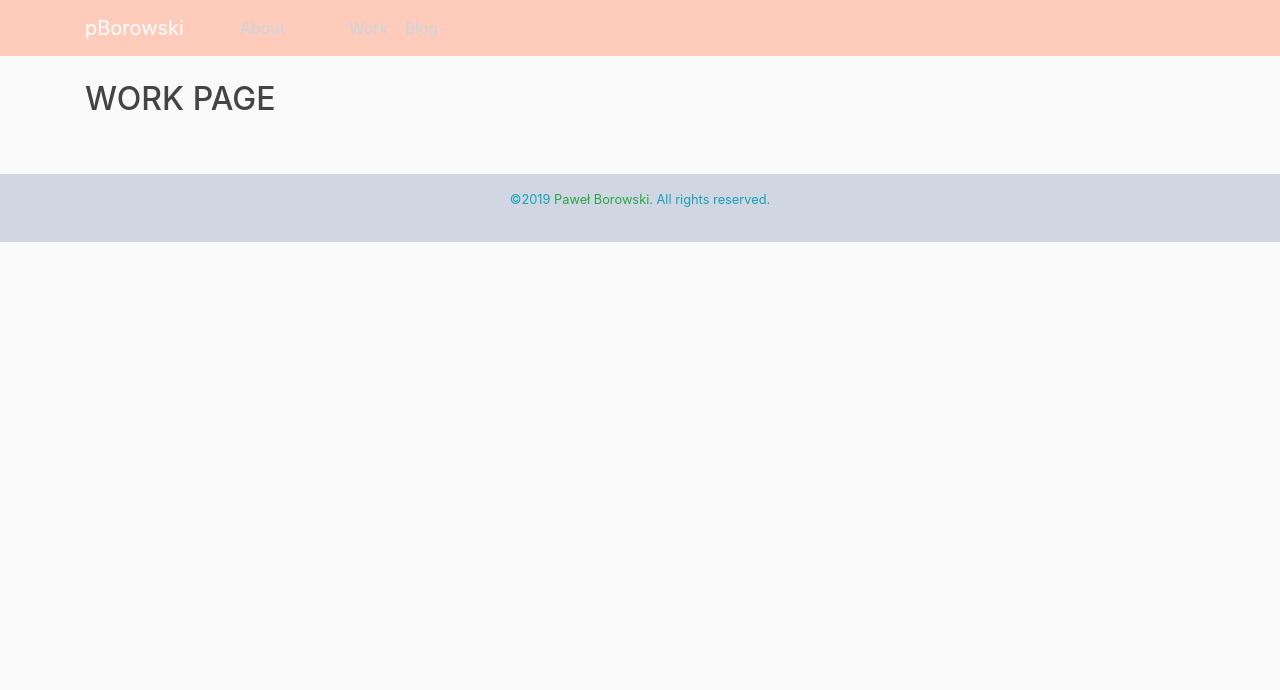
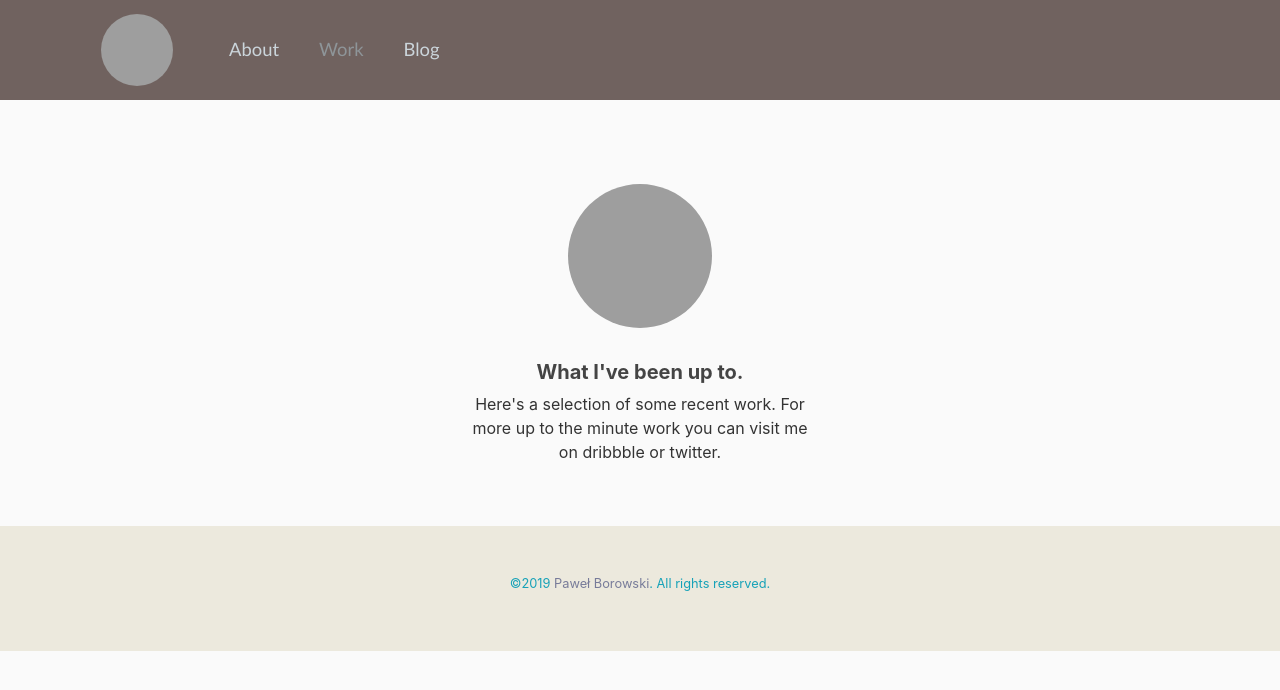
Before and after one commit to pawelBorowski/mysite, a Django app: page /work/ in a window 1280 px wide. Shown: the top 690 px of the page. Run offline with Django 3.2, Linux system fonts and the light colour scheme; some libraries are stand-ins or nearby versions; grey boxes are pictures that could not be loaded.

Commit message:
Cosmetic changes in css and html files

```diff
--- a/blog/static/blog/main.css
+++ b/blog/static/blog/main.css
@@ -1,7 +1,11 @@
+@import url(http://fonts.googleapis.com/css?family=Oswald:400,300,700);
+
 body {
   background: #fafafa;
   color: #333333;
   margin-top: 5rem;
+  overflow-x: hidden;
+  /* font-family: 'Oswald', sans-serif !important; */
 }
 
 h1, h2, h3, h4, h5, h6 {
@@ -14,16 +18,15 @@ ul {
 
 .bg-steel {
   /* background-color: #5B554E; */
-  background-color: #ffccbc;
+  background-color: #70625F;
 }
 
-.bg-foo {
-  /* background-color: #5B554E; */
-  background-color: #7d7d7d;
+.active-nav {
+    color: #945341
 }
 
 .site-header .navbar-nav .nav-link {
-  /* color: #cbd5db; Home About buttons */
+  /* Home About buttons */
   color: #cbd5db
 }
 
@@ -92,10 +95,35 @@ a.article-title:hover {
   margin-right: 8px;
 }
 
+.font-change {
+    font-family: "Calibri", Garamond, 'Comic Sans MS';
+}
+
 .my-logo {
   height: 72px;
   width: 72px;
   margin-right: 8px;
+}
+
+.up-to {
+  height: 144px;
+  width: 144px;
+  margin-top: 8px;
+  margin-bottom: 8px;
+}
+
+.coding {
+  height: 317px;
+  width: 500px;
+  /* margin-top: 8px;
+  margin-bottom: 8px; */
+}
+
+.app {
+  height: 322px;
+  width: 500px;
+  /* margin-top: 8px;
+  margin-bottom: 8px; */
 }
 
 .account-img-post {
--- a/blog/templates/main.html
+++ b/blog/templates/main.html
@@ -16,23 +16,25 @@
       {% else %}
         <title>Pawel Borowski Demo Website</title>
       {% endif %}
+
   </head>
+
   <body>
 
     <header class="site-header">
-      <nav class="navbar navbar-expand-md navbar-dark bg-steel fixed-top">
+      <nav class="navbar navbar-expand-md navbar-dark bg-steel fixed-top" style="height: 100px">
         <div class="container">
-          <a class="navbar-brand mr-5" href="{% url "home" %}">pBorowski</a>
+          <!-- <a class="navbar-brand mr-5" href="{% url "home" %}">pBorowski</a> -->
+          <a class="nav-item nav-link" href="{% url "home" %}"><img class="rounded-circle my-logo" src="/media/profile2.SVG"></a>
           <button class="navbar-toggler" type="button" data-toggle="collapse" data-target="#navbarToggle" aria-controls="navbarToggle" aria-expanded="false" aria-label="Toggle navigation">
           <span class="navbar-toggler-icon"></span>
           </button>
-          <div class="collapse navbar-collapse" id="navbarToggle">
-            <div class="navbar-nav mr-auto">
-              <a class="nav-item nav-link mr-5" href="{% url "home" %}">About</a>
-              <a class="nav-item nav-link" href="{% url "work" %}">Work</a>
-              <a class="nav-item nav-link" href="{% url "blog-home" %}">Blog</a>
+          <div class="collapse navbar-collapse font-change" id="navbarToggle">
+            <div class="navbar-nav mr-auto " style="font-size:1.15rem">
+              <a class="nav-item nav-link ml-4 " href="{% url "home" %}" {% if '/work' in request.path %} {% elif '/blog' in request.path %} {% else %}style="color:#a2aaaf" {% endif %}>About</a>
+              <a class="nav-item nav-link ml-4" href="{% url "work" %}" {% if '/work' in request.path %} style="color:#8e9599" {% endif %}>Work</a>
+              <a class="nav-item nav-link ml-4" href="{% url "blog-home" %}" {% if '/blog' in request.path %} style="color:#8e9599" {% endif %}>Blog</a>
             </div>
-
 
             {% if '/blog' in request.path %}
             <!-- Navbar Right Side -->
@@ -55,7 +57,7 @@
 
     <main role="main" class="container">
       <div class="row">
-        <div class="col-md-12"> <!-- main view width -->
+        <div class="col-md-12 mt-5"> <!-- main view width -->
 
               {% if messages %}
                 {% for message in messages %}
@@ -72,14 +74,19 @@
       </div>    <!-- Row div cointainer end -->
 
       {% block main_content %}
-
       {% endblock %}
 
     </main>
 
+    {% block about_content %}
+    {% endblock %}
+
+    {% block work_content %}
+    {% endblock %}
+
     <footer class="page-footer small pt-5"> <!-- Footer -->
-        <div class="text-center py-3 text-info" style="background-color:#d0d6e2">
-            <p>©{%now "Y" %} <a class="text-success" href="localhost:8000">Paweł Borowski</a>. All rights reserved.</p>
+        <div class="text-center py-5 text-info font-weight-lighter" style="background-color:#ECE9DD; height: 125px">
+            <p>©{%now "Y" %} <a style="color:#777B99" href="localhost:8000">Paweł Borowski</a>. All rights reserved.</p>
         </div>
     </footer>
 
--- a/blog/templates/work.html
+++ b/blog/templates/work.html
@@ -1,6 +1,18 @@
 {% extends "main.html" %}
 {% block content %}
 
-<h2>WORK PAGE</h2>
+
+<div class="row pt-5 pb-5" style="height: 350px">
+      <div class="col-md-4">
+      </div>
+    <div class="col-md-4 text-center">
+        <img class="rounded-circle up-to" src="/media/profile.SVG">
+        <h5 class="font-weight-bold pt-4">What I've been up to.</h5>
+        Here's a selection of some recent work. For more up to the minute work you can visit me on dribbble or twitter.
+    </div>
+    <div class="col-md-4">
+    </div>
+</div>
+
 
 {% endblock content %}
```
Also changed, not shown: blog/templates/about.html (+56 -3 lines), db.sqlite3.
